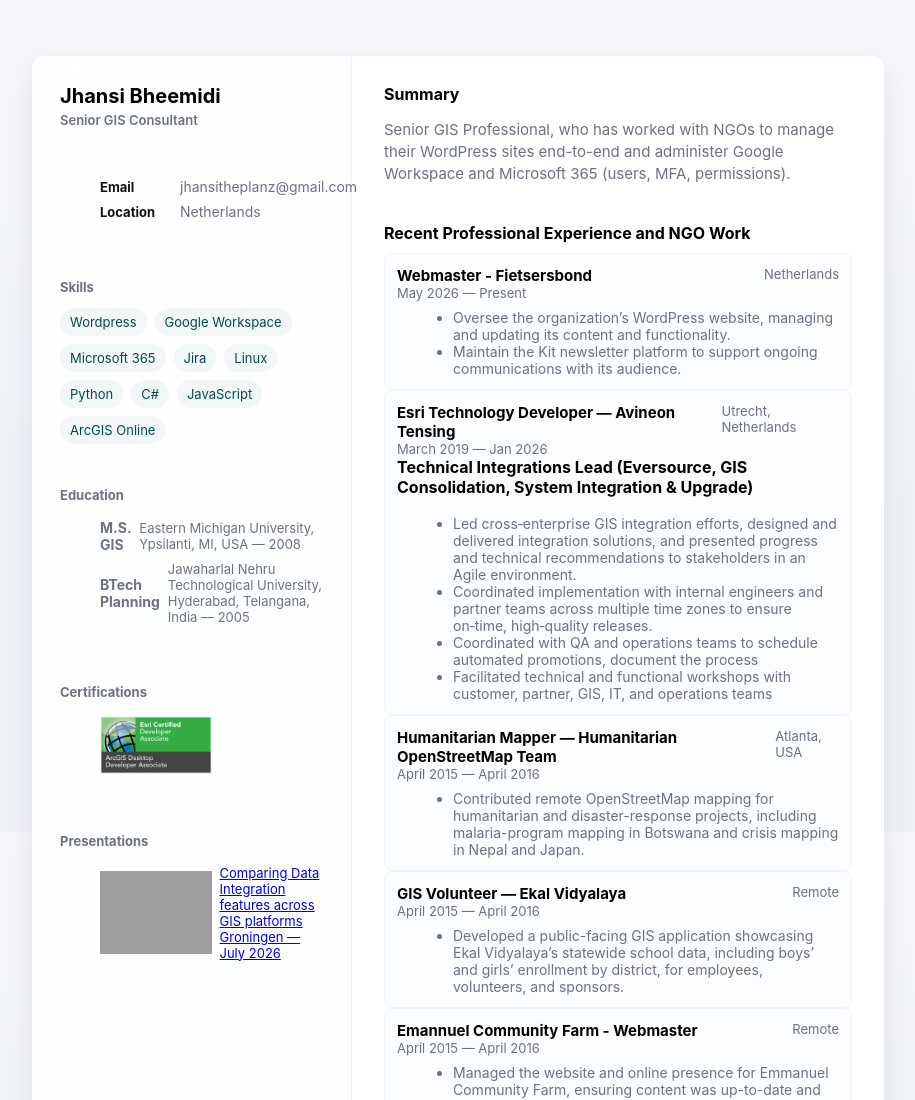
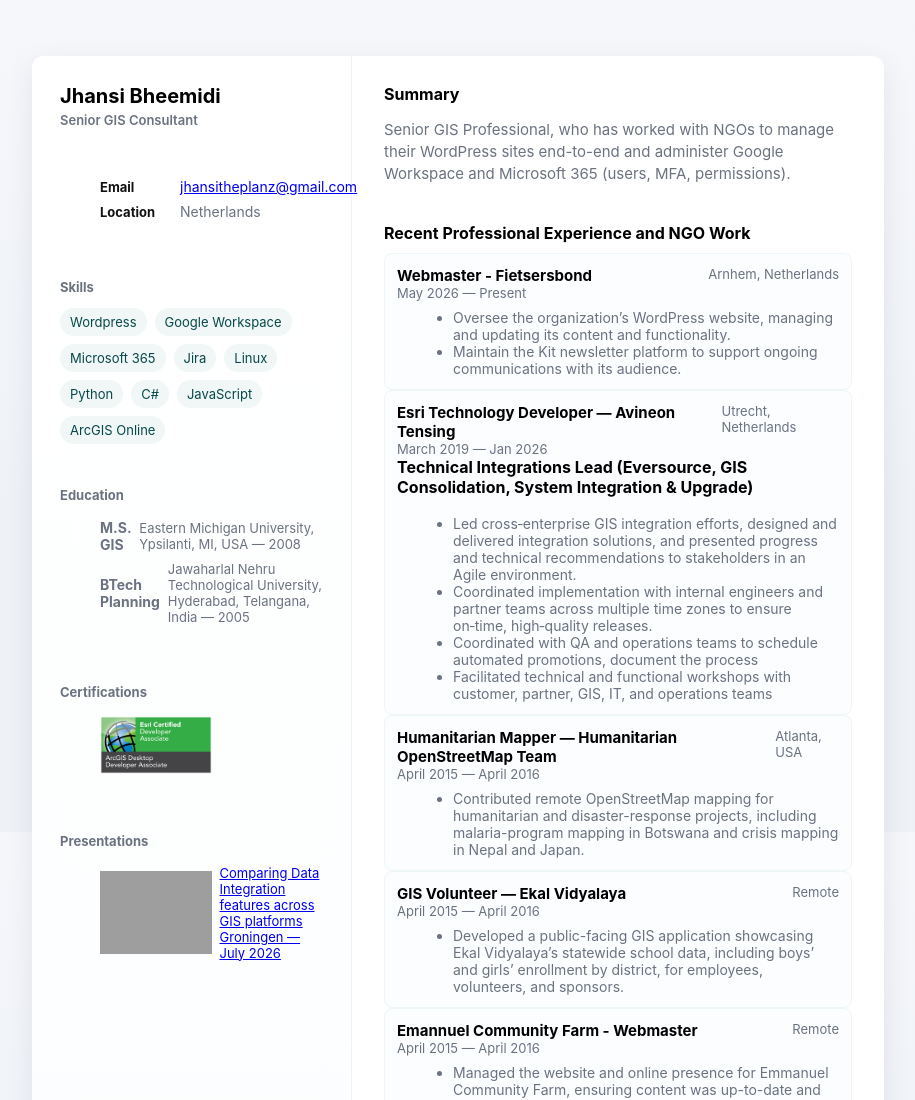
Before and after one commit to NGO-Werk/ngo-werk.github.io, a plain HTML site: page index.html in a window 1280 px wide. Shown: the top 1100 px of the page, without its empty margins (182-1097 px from the left). Drawn offline with Linux system fonts and the light colour scheme; grey boxes are pictures that could not be loaded.

Commit message:
feat: add email link

```diff
--- a/index.html
+++ b/index.html
@@ -99,7 +99,7 @@
 
         <div class="contact">
           <ul>
-            <li><span class="label">Email</span><span>jhansitheplanz@gmail.com</span></li>
+            <li><span class="label">Email</span><span><a href="mailto:jhansitheplanz@gmail.com">jhansitheplanz@gmail.com</a></span></li>
             <!-- <li><span class="label">Phone</span><span></span></li> -->
             <li><span class="label">Location</span><span>Netherlands</span></li>
           </ul>
@@ -170,7 +170,7 @@
                 <h3>Webmaster - Fietsersbond</h3>
                 <div class="meta">May 2026 — Present</div>
               </div>
-              <div class="meta">Netherlands</div>
+              <div class="meta">Arnhem, Netherlands</div>
             </div>
             <ul class="bullets">
               <li>Oversee the organization’s WordPress website, managing and updating its content and functionality.</li>
```
